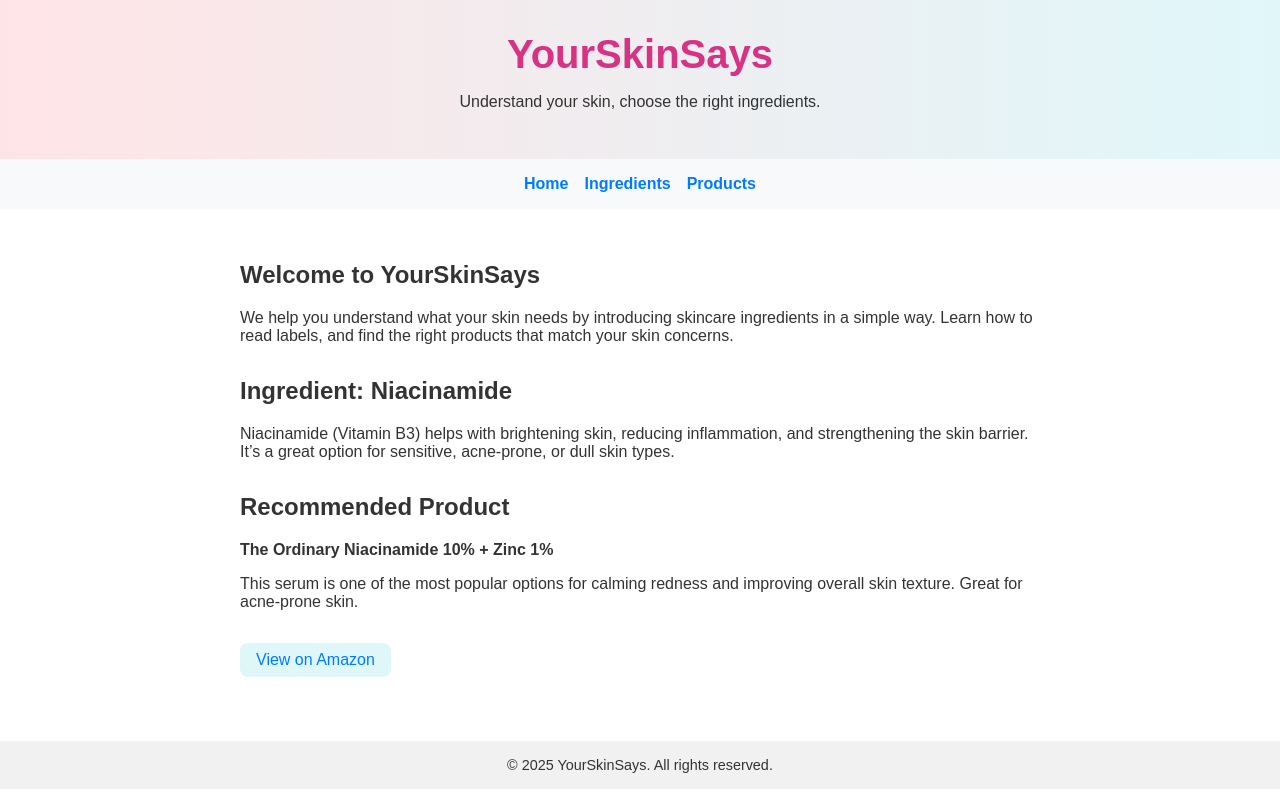
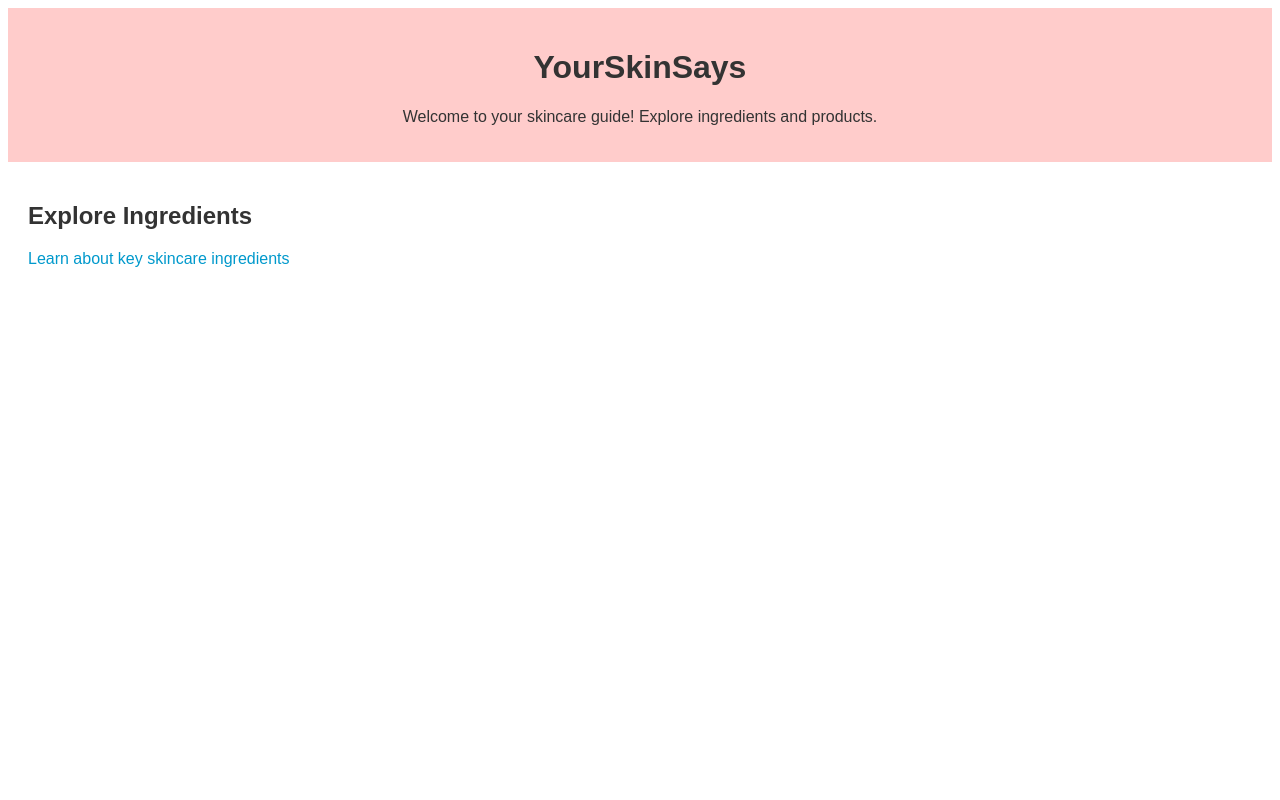
Before and after one commit to janicellie/yourskinsays, a plain HTML site: page index.html in a window 1280 px wide. Drawn offline with Linux system fonts and the light colour scheme.

Commit message:
Update index.html

```diff
--- a/index.html
+++ b/index.html
@@ -1,94 +1,25 @@
 <!DOCTYPE html>
 <html lang="en">
 <head>
-  <meta charset="UTF-8" />
-  <meta name="viewport" content="width=device-width, initial-scale=1.0" />
-  <title>YourSkinSays</title>
+  <meta charset="UTF-8">
+  <meta name="viewport" content="width=device-width, initial-scale=1.0">
+  <title>YourSkinSays - Home</title>
   <style>
-    body {
-      font-family: Arial, sans-serif;
-      background: white;
-      color: #333;
-      margin: 0;
-      padding: 0;
-    }
-    header {
-      background: linear-gradient(to right, #ffe4e6, #e0f7fa);
-      padding: 2rem;
-      text-align: center;
-    }
-    header h1 {
-      margin: 0;
-      font-size: 2.5rem;
-      color: #d63384;
-    }
-    nav {
-      background: #f8f9fa;
-      padding: 1rem;
-      display: flex;
-      justify-content: center;
-      gap: 1rem;
-    }
-    nav a {
-      text-decoration: none;
-      color: #007bff;
-      font-weight: bold;
-    }
-    main {
-      padding: 2rem;
-      max-width: 800px;
-      margin: auto;
-    }
-    section {
-      margin-bottom: 2rem;
-    }
-    .product-link {
-      display: inline-block;
-      margin-top: 1rem;
-      padding: 0.5rem 1rem;
-      background: #e0f7fa;
-      color: #007bff;
-      text-decoration: none;
-      border-radius: 8px;
-    }
-    footer {
-      background: #f1f1f1;
-      text-align: center;
-      padding: 1rem;
-      font-size: 0.9rem;
-    }
+    body { font-family: Arial, sans-serif; background-color: white; color: #333; }
+    header { background-color: #ffcccb; padding: 20px; text-align: center; }
+    a { color: #0099cc; text-decoration: none; }
+    .main-content { padding: 20px; }
   </style>
 </head>
 <body>
   <header>
     <h1>YourSkinSays</h1>
-    <p>Understand your skin, choose the right ingredients.</p>
+    <p>Welcome to your skincare guide! Explore ingredients and products.</p>
   </header>
-  <nav>
-    <a href="#home">Home</a>
-    <a href="#ingredients">Ingredients</a>
-    <a href="#products">Products</a>
-  </nav>
-  <main>
-    <section id="home">
-      <h2>Welcome to YourSkinSays</h2>
-      <p>We help you understand what your skin needs by introducing skincare ingredients in a simple way. Learn how to read labels, and find the right products that match your skin concerns.</p>
-    </section>
 
-    <section id="ingredients">
-      <h2>Ingredient: Niacinamide</h2>
-      <p>Niacinamide (Vitamin B3) helps with brightening skin, reducing inflammation, and strengthening the skin barrier. It’s a great option for sensitive, acne-prone, or dull skin types.</p>
-    </section>
-
-    <section id="products">
-      <h2>Recommended Product</h2>
-      <p><strong>The Ordinary Niacinamide 10% + Zinc 1%</strong></p>
-      <p>This serum is one of the most popular options for calming redness and improving overall skin texture. Great for acne-prone skin.</p>
-      <a class="product-link" href="https://www.amazon.com.au/Supersize-Niacinamide-10-Zinc-1/dp/B07VVRXFWC" target="_blank">View on Amazon</a>
-    </section>
-  </main>
-  <footer>
-    &copy; 2025 YourSkinSays. All rights reserved.
-  </footer>
+  <div class="main-content">
+    <h2>Explore Ingredients</h2>
+    <p><a href="ingredients.html">Learn about key skincare ingredients</a></p>
+  </div>
 </body>
 </html>
```
